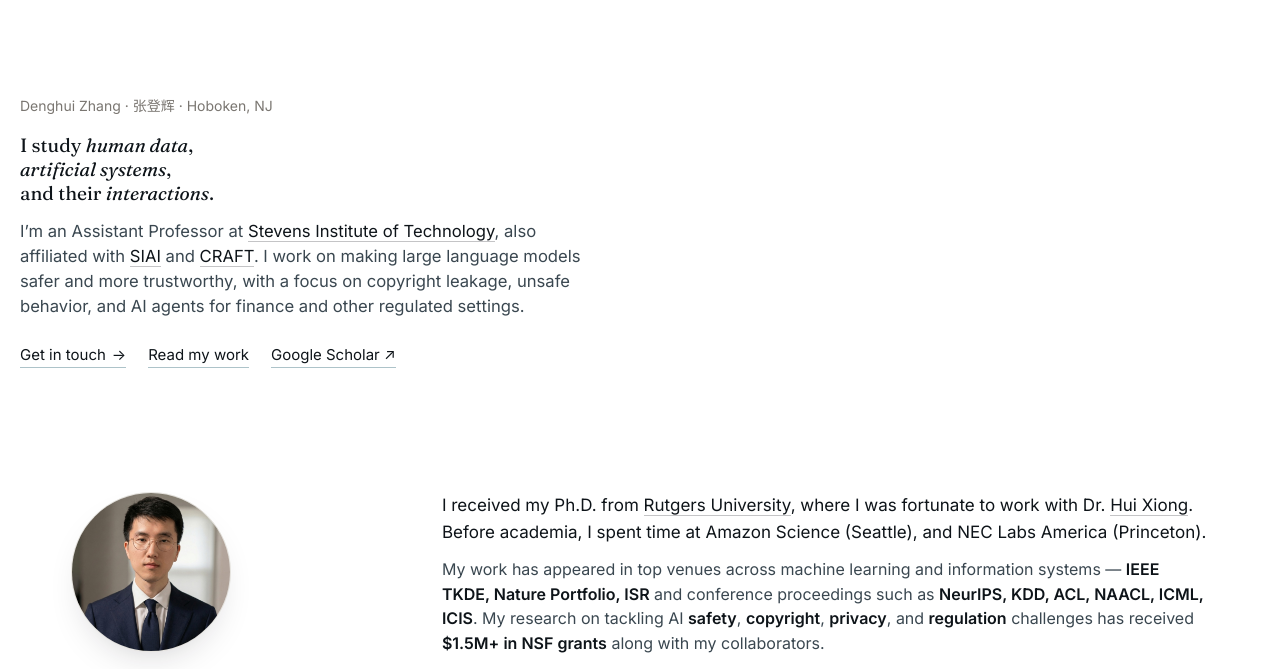
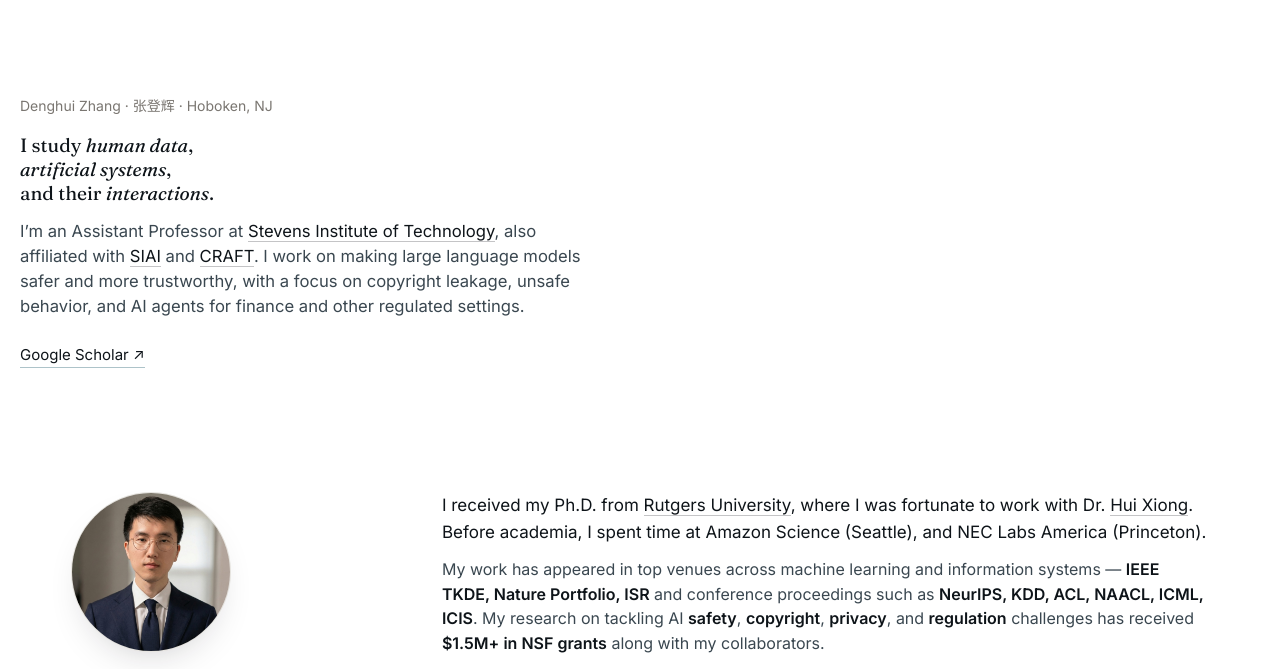
Before and after one commit to denghui-research/denghui-research.github.io, a plain HTML site: page index.html in a window 1280 px wide. Shown: the part 62-731 px from the top of the page. Drawn offline with Linux system fonts and the light colour scheme.

Commit message:
Remove contact and research links from hero

```diff
--- a/index.html
+++ b/index.html
@@ -1057,8 +1057,6 @@ footer a:hover { color: var(--accent); }
       for finance and other regulated settings.
     </p>
     <div class="cta-row">
-      <a class="btn primary" href="#contact">Get in touch <span class="arrow">&rarr;</span></a>
-      <a class="btn" href="#publications">Read my work</a>
       <a class="btn" href="https://scholar.google.com/citations?hl=en&amp;user=QoovOGcAAAAJ&amp;view_op=list_works&amp;sortby=pubdate" target="_blank" rel="noopener">Google Scholar &nearr;</a>
     </div>
   </section>
```
